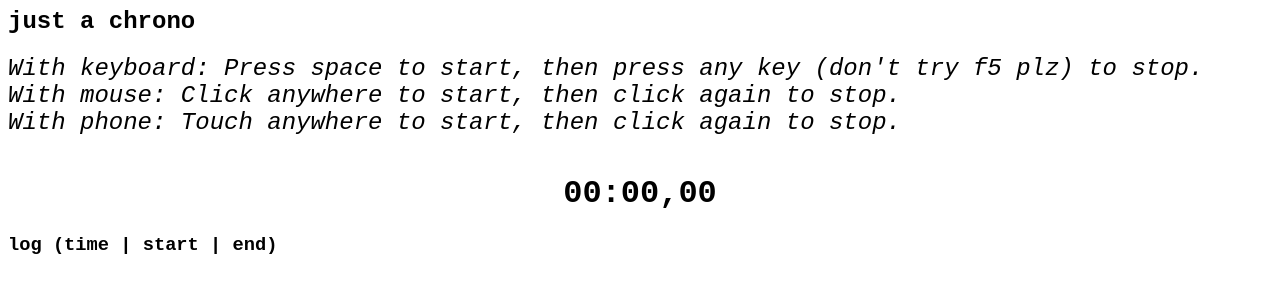
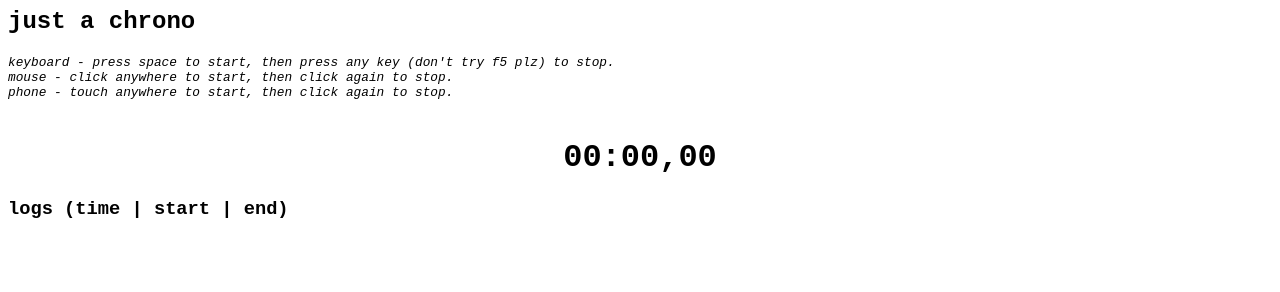
Before and after one commit to hkelf/hkelf.github.io, a plain HTML site: page chrono/index.html in a window 1280 px wide. Drawn offline with Linux system fonts and the light colour scheme.

Commit message:
chrono v10

```diff
--- a/chrono/index.html
+++ b/chrono/index.html
@@ -15,17 +15,17 @@
         <h2>
             just a chrono
         </h2>
-        <div style="font-size: 1.5em; font-style: italic;">
-            With keyboard: Press space to start, then press any key (don't try f5 plz) to stop.
+        <div style="font-size: 0.8em; font-style: italic;">
+            keyboard - press space to start, then press any key (don't try f5 plz) to stop.
             <br>
-            With mouse: Click anywhere to start, then click again to stop.
+            mouse - click anywhere to start, then click again to stop.
             <br>
-            With phone: Touch anywhere to start, then click again to stop.
+            phone - touch anywhere to start, then click again to stop.
         </div>
         <br>
         <h1 id="chrono" style="text-align: center;"></h1>
         <div>
-            <h3>log (time | start | end)</h3>
+            <h3>logs (time | start | end)</h3>
             <div id="log"></div>
         </div>
         <script>
```
